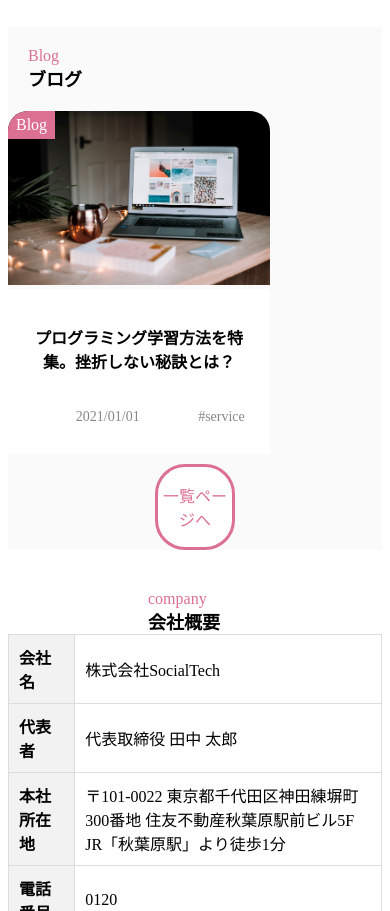
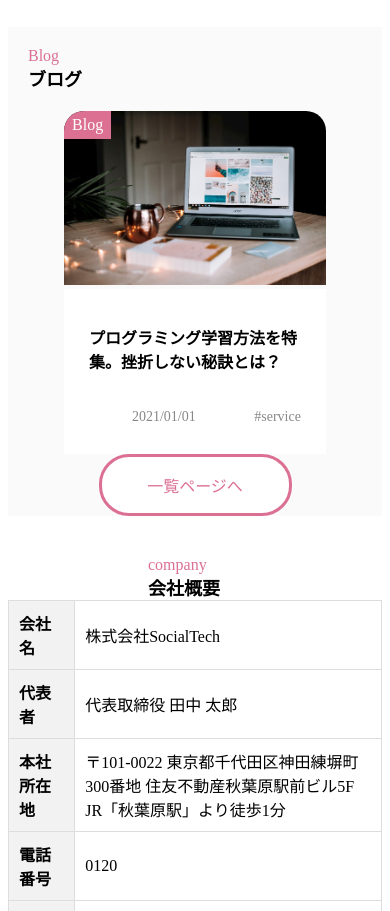
Before and after one commit to aki030854/site2, a plain HTML site: page index.html in a window 390 px wide. Shown: the part 1476-2387 px from the top of the page. Drawn offline with Linux system fonts and the light colour scheme; a web font is replaced by a local one.

Commit message:
クエリのブログボタン修正

```diff
--- a/index.css
+++ b/index.css
@@ -411,6 +411,10 @@ PC用のスタイル
 
     }
 
+.blog-sv {
+   display: none;
+}
+
 .company-container {
     max-width: 1080px;
     margin: 0 auto;
@@ -801,10 +805,20 @@ header > img {
 
 
 .blog-sv{
+    display: block;
     position: relative;
     width: 70%;
     margin-right: 5px;
-    text-align: center;
+    margin: 0 auto
+}
+
+.blog-botton {
+    width: 50%;
+    color: palevioletred;
+
+
+    margin: 0 auto;
 
 }
+
 }
```
